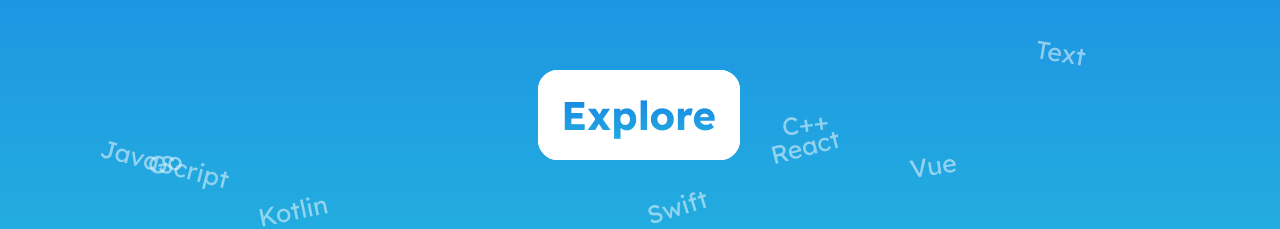
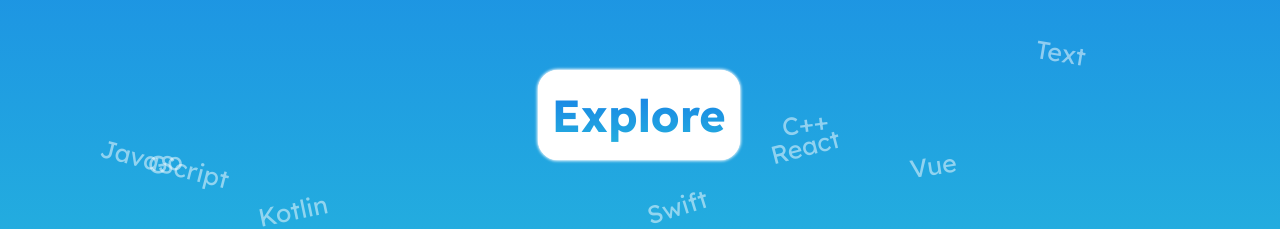
Before and after one commit to platinumblock/LocalHub, a plain HTML site: page index.html in a window 1280 px wide. Shown: the part 450-679 px from the top of the page. Drawn offline with Linux system fonts and the light colour scheme.

Commit message:
Add files via upload

```diff
--- a/style.css
+++ b/style.css
@@ -137,8 +137,9 @@ body{
     align-items:center;
     border-radius:20px;
     font-weight:700;
-    font-size:40px;
+    font-size:45px;
     transition:0.1s all;
+    box-shadow:0px 0px 3px 1px white;
 }
 #iExploreButtonBackground{ /*White background for explore button*/
     position:absolute;
```
